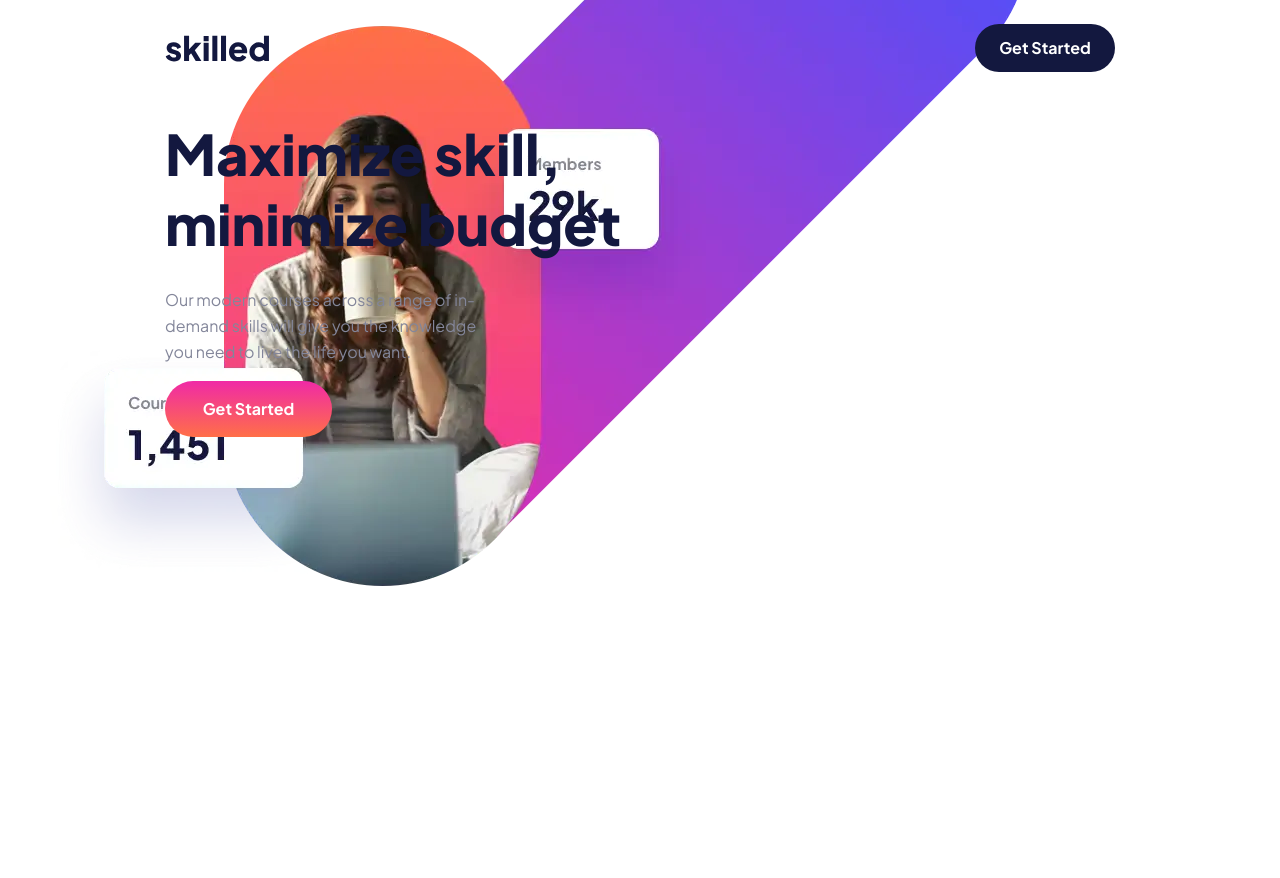
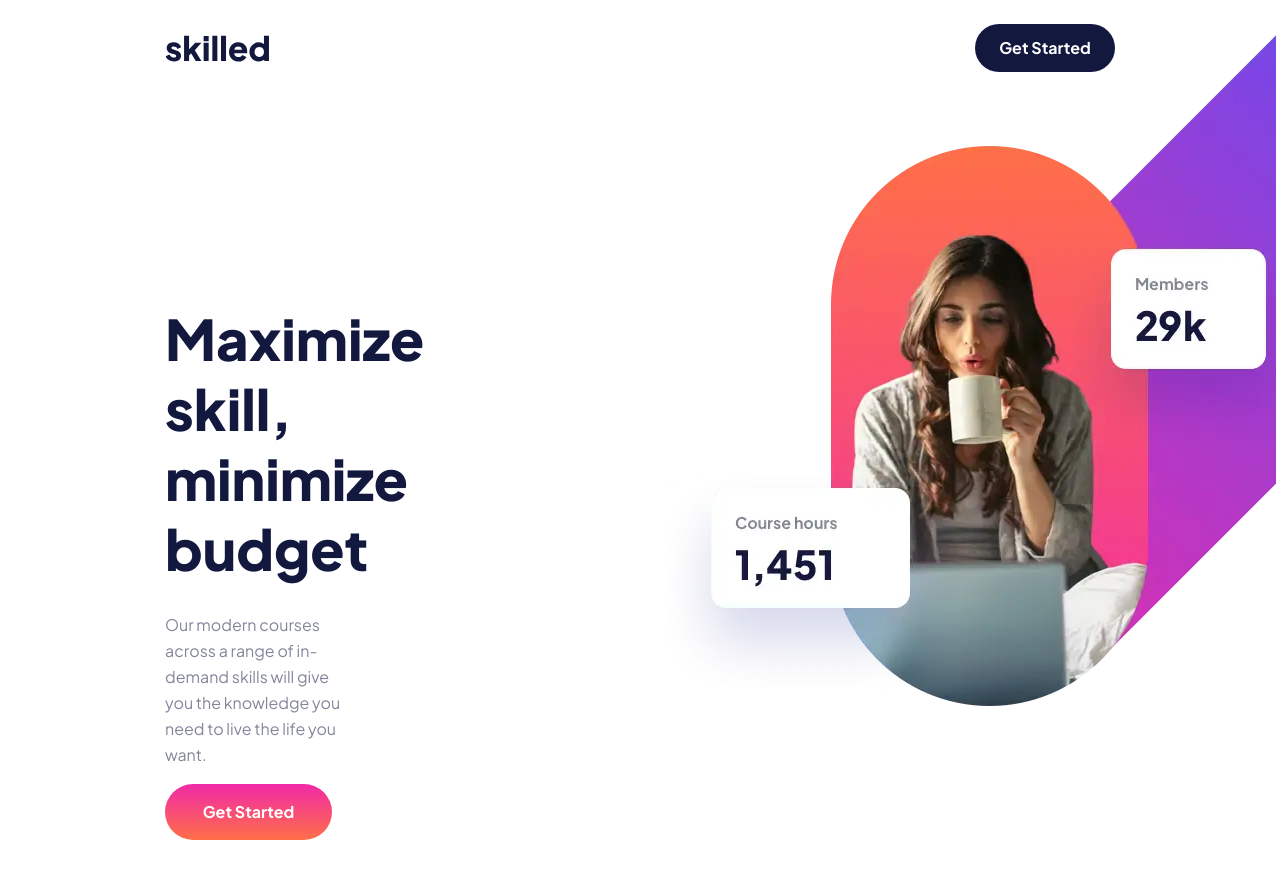
Before and after one commit to liamwoody25/skilled-elearning-landing-page.1, a plain HTML site: page index.html in a window 1280 px wide. Before the commit the page ends 800 px from the top, so only its background shows below. Drawn offline with Linux system fonts and the light colour scheme.

Commit message:
adding to html and css

```diff
--- a/index.html
+++ b/index.html
@@ -12,25 +12,28 @@
 </head>
 <body>
     <!------  header-section  ------->
-    <div class="overflow-wrapper">
+
     <header>
         <nav class="nav-bar">
             <img class="logo-header" src="./public/assets/logos/logo-dark.svg" alt="logo-header">
-            <button class="btn-1">Get Started</button>
+            <button class="btn-1" href="#">Get Started</button>
         </nav>
     </header>
     <!--------- hero-section  --------->
      <section class="hero-container">
-
             <div class="hero-body">
                 <h1>Maximize skill, minimize budget</h1>
                 <p>Our modern courses across a range of in-demand skills will give you the
                     knowledge you need to live the life you want.</p>
                 <button class="btn-2">Get Started</button>
             </div>
+            <div class="hero-image-1">
                 <img class="hero-image-1" src="./public/assets/images/image-hero-mobile.png" alt="">
-        <img class="hero-image-2" src="public/assets/images/image-hero-desktop.webp" alt="">
+            </div>
+
+            <div class="hero-image-2">
+                <img src="public/assets/images/image-hero-desktop.webp" alt="">
+            </div>
     </section>
-</div>
 </body>
 </html>
--- a/public/css/style.css
+++ b/public/css/style.css
@@ -41,6 +41,15 @@ p {
     font-weight: 700;
     line-height: 28px;
     border: 0;
+    cursor: pointer;
+}
+
+.btn-1:hover {
+    background-color: #666CA3;
+}
+
+.btn-2:hover {
+    opacity: 0.5;
 }
 
 .btn-2 {
@@ -100,6 +109,9 @@ body {
 
 
 
+
+
+
 /********  media-query  *********/
 
 @media screen and (min-width:600px) {
@@ -114,20 +126,13 @@ body {
     }
 
     /***  body  ***/
-    .main-container {
-
-        width: 50%;
-        margin-left: auto;
-        margin-right: auto;
-    }
-
     .overflow-wrapper {
+        position: relative;
         overflow-x: hidden;
     }
 
     body {
         margin: 0;
-
     }
 
     /***  header  ****/
@@ -140,8 +145,7 @@ body {
     /******  hero-section  ******/
 
     .hero-container {
-
-        margin: 0px 165px 0px 165px ;
+        margin: 185px 165px 0px 165px ;
         display: flex;
         flex-direction: row;
     }
@@ -150,21 +154,22 @@ body {
         width: 50%;
     }
 
+
     .hero-body p {
-        width: 70%;
+        width: 66%;
     }
 
     .hero-image-1 {
          display: none;
+    }
 
-        }
-
-    .hero-image-2{
-        position: absolute;
+    .hero-image-2{position: relative;
+        margin-left:50px ;
+        margin-top:-23px ;
+        overflow: hidden;
         z-index: -1;
-        bottom: 150px;
-        left: 50px;
-
+        bottom: 402px;
+        left: 161px;
         display: block;
     }
 
```
Lines whose indentation alone changed are shown as unchanged.
